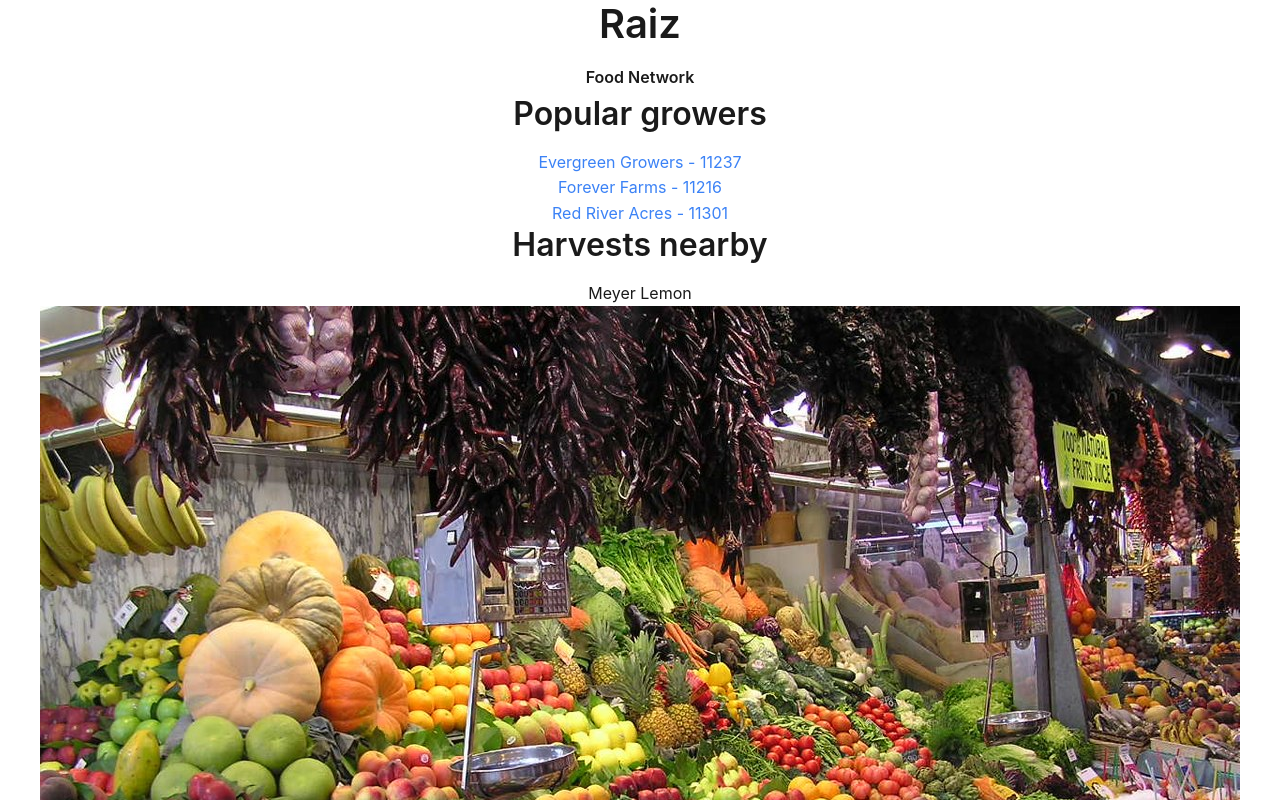
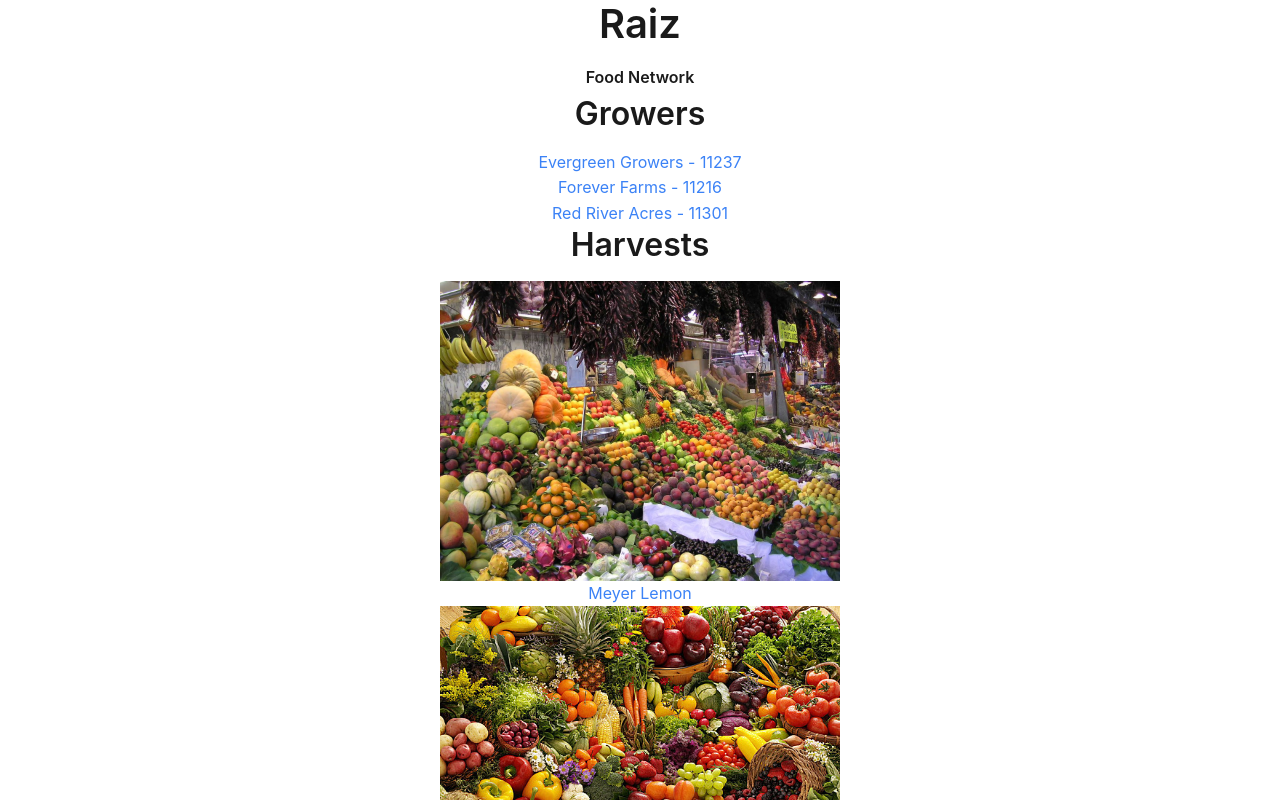
Before and after one commit to eemeleeano/raiz, a React (Vite) app in the folder ui/: page / in a window 1280 px wide. Shown: the top 800 px of the page. Built offline with nearby package versions, Linux system fonts and the light colour scheme.

Commit message:
add harvest page

```diff
--- a/ui/src/App.tsx
+++ b/ui/src/App.tsx
@@ -10,7 +10,7 @@ function App() {
       <h1>Raiz</h1>
       <h4>Food Network</h4>
 
-      <h2>Popular growers</h2>
+      <h2>Growers</h2>
       <ul>
           {growers.map(g =>
             <li className="grower-view" key={String(g.id)}>
@@ -20,12 +20,14 @@ function App() {
             </li>)}
       </ul>
 
-      <h2>Harvests nearby</h2>
+      <h2>Harvests</h2>
       <ul>
         {harvests.map(h =>
           <li key={String(h.id)}>
-            {h.name}
-            <img src={h.image} />
+            <a href={"harvests/" + String(Number(h.id) - 1)}>
+              <img className="img-medium" src={h.image} />
+              {h.name}
+            </a>
           </li>)}
       </ul>
     </>
--- a/ui/src/Grower.tsx
+++ b/ui/src/Grower.tsx
@@ -17,9 +17,12 @@ function Grower() {
 
             <h2>Harvests</h2>
             <ul>
-                {harvests.map(harvest =>
-                    <li key={String(harvest.id)}>
-                        <img className="img-medium" src={harvest.image}/>
+                {harvests.map(h =>
+                    <li key={String(h.id)}>
+                        <a href={"harvests/" + String(Number(h.id) - 1)}>
+                            <img className="img-medium" src={h.image} />
+                            {h.name}
+                        </a>
                     </li>)}
             </ul>
         </>
--- /dev/null
+++ b/ui/src/Harvest.tsx
@@ -0,0 +1,11 @@
+import { useParams } from 'react-router';
+import growerService from './services/growers';
+import harvestService from './services/harvests';
+
+const Harvest = () => {
+    return (
+        <p>Under construction.</p>
+    );
+}
+
+export default Harvest;
--- a/ui/src/main.tsx
+++ b/ui/src/main.tsx
@@ -1,8 +1,9 @@
-import { createRoot } from 'react-dom/client'
+import { createRoot } from 'react-dom/client';
 import { BrowserRouter, Routes, Route } from 'react-router';
 
-import App from './App.jsx'
-import Grower from './Grower.js'
+import App from './App.jsx';
+import Grower from './Grower.js';
+import Harvest from './Harvest.js';
 
 import './style.css';
 
@@ -10,8 +11,8 @@ createRoot(document.getElementById('root')).render(
     <BrowserRouter>
         <Routes>
             <Route path='/' element={<App />} />
-
             <Route path='growers/:id' element={<Grower />} />
+            <Route path='harvests/:id' element={<Harvest />} />
         </Routes>
     </BrowserRouter>
 )
```
